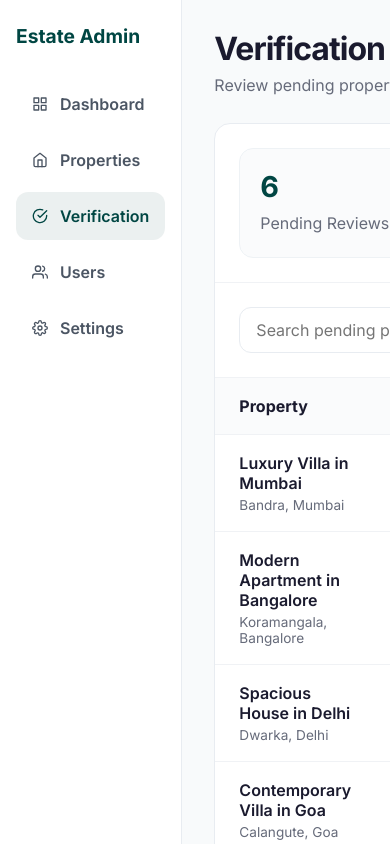
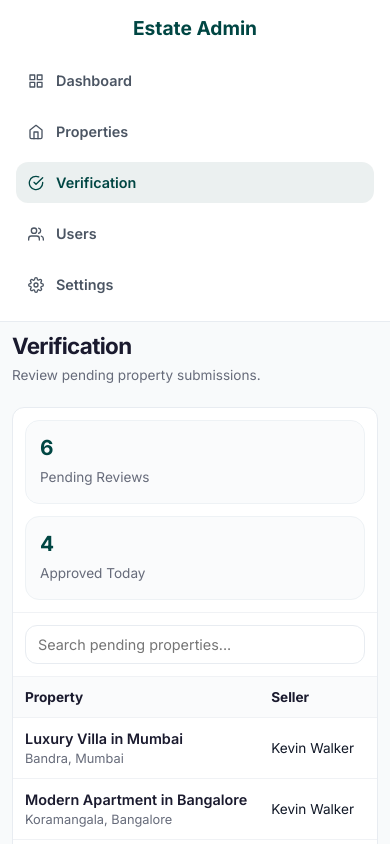
Before and after one commit to Abhinavkrishna-b/Evergreen-Estates, a React app in the folder frontend/: page /admin/verifications in a window 390 px wide. Shown: the top 844 px of the page. Built offline with nearby package versions, Linux system fonts and the light colour scheme; the HTML template or start-up script is replaced by a standard one.

Commit message:
Responsive Design for Admin pages

```diff
--- a/frontend/src/components/AdminSidebar/AdminSidebar.css
+++ b/frontend/src/components/AdminSidebar/AdminSidebar.css
@@ -45,3 +45,54 @@
   background: rgba(0, 70, 67, 0.08);
   color: #004643;
 }
+
+/* Tablet */
+@media (max-width: 1024px) {
+  .admin-sidebar {
+    width: 220px;
+  }
+}
+
+/* Mobile */
+@media (max-width: 768px) {
+  .admin-sidebar {
+    width: 100%;
+    border-right: none;
+    border-bottom: 1px solid #e8ecf1;
+    padding: 16px;
+  }
+
+  .sidebar-logo {
+    text-align: center;
+    margin-bottom: 20px;
+  }
+
+  .sidebar-nav {
+    flex-direction: row;
+    flex-wrap: wrap;
+    gap: 10px;
+  }
+
+  .sidebar-item {
+    flex: 1 1 calc(50% - 10px);
+    justify-content: center;
+    padding: 12px;
+  }
+
+  .sidebar-item span {
+    font-size: 0.9rem;
+  }
+}
+
+/* Small Mobile */
+@media (max-width: 480px) {
+  .sidebar-nav {
+    flex-direction: column;
+  }
+
+  .sidebar-item {
+    width: 100%;
+    flex: unset;
+    justify-content: flex-start;
+  }
+}
--- a/frontend/src/components/DashboardStats/DashboardStats.css
+++ b/frontend/src/components/DashboardStats/DashboardStats.css
@@ -48,3 +48,15 @@
     grid-template-columns: repeat(2, 1fr);
   }
 }
+
+@media (max-width: 768px) {
+
+  .stats-grid {
+    grid-template-columns: 1fr;
+  }
+
+  .stat-card {
+    padding: 20px;
+  }
+
+}
--- a/frontend/src/components/UserManagementTable/UserManagementTable.css
+++ b/frontend/src/components/UserManagementTable/UserManagementTable.css
@@ -113,3 +113,82 @@
   border-color: #dc2626;
   color: #dc2626;
 }
+
+@media (max-width: 1024px) {
+  .user-table-toolbar {
+    padding: 18px;
+  }
+
+  .user-table th,
+  .user-table td {
+    padding: 16px;
+  }
+}
+
+@media (max-width: 768px) {
+  .user-table-toolbar {
+    padding: 16px;
+  }
+
+  .user-search {
+    max-width: 100%;
+  }
+
+  .user-table {
+    display: block;
+    overflow-x: auto;
+    white-space: nowrap;
+    -webkit-overflow-scrolling: touch;
+  }
+
+  .user-table th,
+  .user-table td {
+    padding: 14px 16px;
+    font-size: 0.9rem;
+  }
+
+  .role-badge {
+    font-size: 0.7rem;
+    padding: 5px 10px;
+  }
+
+  .user-action-btn {
+    width: 34px;
+    height: 34px;
+  }
+}
+
+@media (max-width: 480px) {
+  .user-table-wrapper {
+    border-radius: 12px;
+  }
+
+  .user-table-toolbar {
+    padding: 12px;
+  }
+
+  .user-search {
+    padding: 10px 12px;
+    font-size: 0.9rem;
+  }
+
+  .user-table th,
+  .user-table td {
+    padding: 12px;
+    font-size: 0.85rem;
+  }
+
+  .role-badge {
+    font-size: 0.65rem;
+    padding: 4px 8px;
+  }
+
+  .user-actions {
+    gap: 6px;
+  }
+
+  .user-action-btn {
+    width: 32px;
+    height: 32px;
+  }
+}
--- a/frontend/src/components/VerificationTable/VerificationTable.css
+++ b/frontend/src/components/VerificationTable/VerificationTable.css
@@ -138,3 +138,119 @@
   border-color: #dc2626;
   color: #dc2626;
 }
+
+@media (max-width: 1024px) {
+  .verification-stats {
+    gap: 16px;
+    padding: 18px;
+  }
+
+  .verification-toolbar {
+    padding: 18px;
+  }
+
+  .verification-table th,
+  .verification-table td {
+    padding: 16px;
+  }
+}
+
+@media (max-width: 768px) {
+  .verification-stats {
+    grid-template-columns: 1fr;
+    padding: 16px;
+    gap: 12px;
+  }
+
+  .verification-stat-card {
+    padding: 16px;
+  }
+
+  .verification-stat-card h3 {
+    font-size: 1.5rem;
+  }
+
+  .verification-toolbar {
+    padding: 16px;
+  }
+
+  .verification-search {
+    max-width: 100%;
+  }
+
+  .verification-table {
+    display: block;
+    overflow-x: auto;
+    white-space: nowrap;
+    -webkit-overflow-scrolling: touch;
+  }
+
+  .verification-table th,
+  .verification-table td {
+    padding: 14px 16px;
+    font-size: 0.9rem;
+  }
+
+  .verification-property-title {
+    font-size: 0.9rem;
+  }
+
+  .verification-location {
+    font-size: 0.8rem;
+  }
+
+  .verification-btn {
+    width: 34px;
+    height: 34px;
+  }
+}
+
+@media (max-width: 480px) {
+  .verification-wrapper {
+    border-radius: 12px;
+  }
+
+  .verification-stats {
+    padding: 12px;
+  }
+
+  .verification-stat-card {
+    padding: 14px;
+  }
+
+  .verification-stat-card h3 {
+    font-size: 1.3rem;
+  }
+
+  .verification-stat-card p {
+    font-size: 0.85rem;
+  }
+
+  .verification-toolbar {
+    padding: 12px;
+  }
+
+  .verification-search {
+    padding: 10px 12px;
+    font-size: 0.9rem;
+  }
+
+  .verification-table th,
+  .verification-table td {
+    padding: 12px;
+    font-size: 0.85rem;
+  }
+
+  .verification-price {
+    font-size: 0.9rem;
+  }
+
+  .verification-actions {
+    gap: 6px;
+  }
+
+  .verification-btn {
+    width: 32px;
+    height: 32px;
+  }
+}
--- a/frontend/src/routes/AdminDashboard/AdminDashboard.css
+++ b/frontend/src/routes/AdminDashboard/AdminDashboard.css
@@ -32,8 +32,52 @@
   margin-top: 24px;
 }
 
-@media (max-width: 1000px) {
+/* Tablet */
+@media (max-width: 1024px) {
+  .admin-content {
+    padding: 20px;
+  }
+
   .admin-grid {
     grid-template-columns: 1fr;
+    gap: 20px;
   }
 }
+
+/* Mobile */
+@media (max-width: 768px) {
+  .admin-dashboard {
+    flex-direction: column;
+  }
+
+  .admin-content {
+    padding: 16px;
+  }
+
+  .admin-header {
+    margin-bottom: 20px;
+  }
+
+  .admin-header h1 {
+    font-size: 1.6rem;
+  }
+
+  .admin-header p {
+    font-size: 0.9rem;
+  }
+}
+
+/* Small Mobile */
+@media (max-width: 480px) {
+  .admin-content {
+    padding: 12px;
+  }
+
+  .admin-header h1 {
+    font-size: 1.4rem;
+  }
+
+  .admin-grid {
+    gap: 16px;
+  }
+}
--- a/frontend/src/routes/AdminProperties/AdminProperties.css
+++ b/frontend/src/routes/AdminProperties/AdminProperties.css
@@ -43,3 +43,58 @@
   transform: translateY(-2px);
   box-shadow: 0 12px 28px rgba(0, 70, 67, 0.25);
 }
+
+@media (max-width: 1024px) {
+  .admin-properties-content {
+    padding: 20px;
+  }
+
+  .admin-properties-header h1 {
+    font-size: 1.8rem;
+  }
+}
+
+@media (max-width: 768px) {
+  .admin-properties-page {
+    flex-direction: column;
+  }
+
+  .admin-properties-content {
+    padding: 16px;
+  }
+
+  .admin-properties-header {
+    flex-direction: column;
+    align-items: flex-start;
+    gap: 16px;
+  }
+
+  .admin-properties-header h1 {
+    font-size: 1.6rem;
+  }
+
+  .add-property-btn {
+    width: 100%;
+    justify-content: center;
+    text-align: center;
+  }
+}
+
+@media (max-width: 480px) {
+  .admin-properties-content {
+    padding: 12px;
+  }
+
+  .admin-properties-header h1 {
+    font-size: 1.4rem;
+  }
+
+  .admin-properties-header p {
+    font-size: 0.9rem;
+  }
+
+  .add-property-btn {
+    width: 100%;
+    padding: 12px;
+  }
+}
--- a/frontend/src/routes/AdminSettings/AdminSettings.css
+++ b/frontend/src/routes/AdminSettings/AdminSettings.css
@@ -141,16 +141,97 @@
   background: #036b64;
 }
 
+@media (max-width: 1024px) {
+  .admin-settings-content {
+    padding: 24px;
+  }
+
+  .admin-settings-header h1 {
+    font-size: 1.8rem;
+  }
+
+  .settings-form-card {
+    max-width: 100%;
+  }
+}
+
 @media (max-width: 768px) {
+  .admin-settings-page {
+    flex-direction: column;
+  }
+
   .admin-settings-content {
+    width: 100%;
+    padding: 16px;
+    overflow-x: hidden;
+  }
+
+  .admin-settings-header {
+    margin-bottom: 20px;
+  }
+
+  .admin-settings-header h1 {
+    font-size: 1.6rem;
+    line-height: 1.2;
+  }
+
+  .admin-settings-header p {
+    font-size: 0.9rem;
+  }
+
+  .settings-form-card {
+    max-width: 100%;
     padding: 20px;
   }
 
-  .settings-form-card {
-    padding: 20px;
+  .settings-form-card h2 {
+    font-size: 1.2rem;
+  }
+
+  .password-input-wrapper input {
+    font-size: 0.9rem;
   }
 
   .update-password-btn {
     width: 100%;
+    justify-content: center;
   }
 }
+
+@media (max-width: 480px) {
+  .admin-settings-content {
+    padding: 12px;
+  }
+
+  .admin-settings-header h1 {
+    font-size: 1.4rem;
+  }
+
+  .admin-settings-header p {
+    font-size: 0.85rem;
+  }
+
+  .settings-form-card {
+    padding: 16px;
+    border-radius: 12px;
+  }
+
+  .settings-form-card h2 {
+    font-size: 1.1rem;
+    margin-bottom: 18px;
+  }
+
+  .form-group label {
+    font-size: 0.9rem;
+  }
+
+  .password-input-wrapper input {
+    padding: 12px 44px 12px 12px;
+    font-size: 0.85rem;
+  }
+
+  .update-password-btn {
+    padding: 12px;
+    font-size: 0.9rem;
+  }
+}
--- a/frontend/src/routes/AdminUsers/AdminUsers.css
+++ b/frontend/src/routes/AdminUsers/AdminUsers.css
@@ -23,3 +23,49 @@
 .admin-users-header p {
   color: #666b7a;
 }
+
+@media (max-width: 1024px) {
+  .admin-users-content {
+    padding: 20px;
+  }
+
+  .admin-users-header h1 {
+    font-size: 1.8rem;
+  }
+}
+
+@media (max-width: 768px) {
+  .admin-users-page {
+    flex-direction: column;
+  }
+
+  .admin-users-content {
+    padding: 16px;
+  }
+
+  .admin-users-header {
+    margin-bottom: 20px;
+  }
+
+  .admin-users-header h1 {
+    font-size: 1.6rem;
+  }
+
+  .admin-users-header p {
+    font-size: 0.9rem;
+  }
+}
+
+@media (max-width: 480px) {
+  .admin-users-content {
+    padding: 12px;
+  }
+
+  .admin-users-header h1 {
+    font-size: 1.4rem;
+  }
+
+  .admin-users-header p {
+    font-size: 0.85rem;
+  }
+}
--- a/frontend/src/routes/AdminVerification/AdminVerification.css
+++ b/frontend/src/routes/AdminVerification/AdminVerification.css
@@ -23,3 +23,49 @@
 .admin-verification-header p {
   color: #666b7a;
 }
+
+@media (max-width: 1024px) {
+  .admin-verification-content {
+    padding: 20px;
+  }
+
+  .admin-verification-header h1 {
+    font-size: 1.8rem;
+  }
+}
+
+@media (max-width: 768px) {
+  .admin-verification-page {
+    flex-direction: column;
+  }
+
+  .admin-verification-content {
+    padding: 16px;
+  }
+
+  .admin-verification-header {
+    margin-bottom: 20px;
+  }
+
+  .admin-verification-header h1 {
+    font-size: 1.6rem;
+  }
+
+  .admin-verification-header p {
+    font-size: 0.9rem;
+  }
+}
+
+@media (max-width: 480px) {
+  .admin-verification-content {
+    padding: 12px;
+  }
+
+  .admin-verification-header h1 {
+    font-size: 1.4rem;
+  }
+
+  .admin-verification-header p {
+    font-size: 0.85rem;
+  }
+}
--- a/frontend/src/routes/AdminVerification/AdminVerification.jsx
+++ b/frontend/src/routes/AdminVerification/AdminVerification.jsx
@@ -1,5 +1,4 @@
 import './AdminVerification.css';
-
 import AdminSidebar from '../../components/AdminSidebar/AdminSidebar';
 import VerificationTable from '../../components/VerificationTable/VerificationTable';
 
```
Also changed, not shown: frontend/src/components/PropertyManagementTable/PropertyManagementTable.css (+95 -28 lines).
